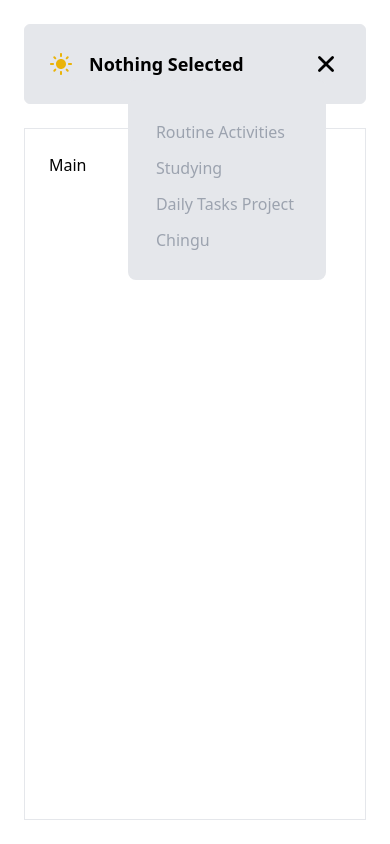
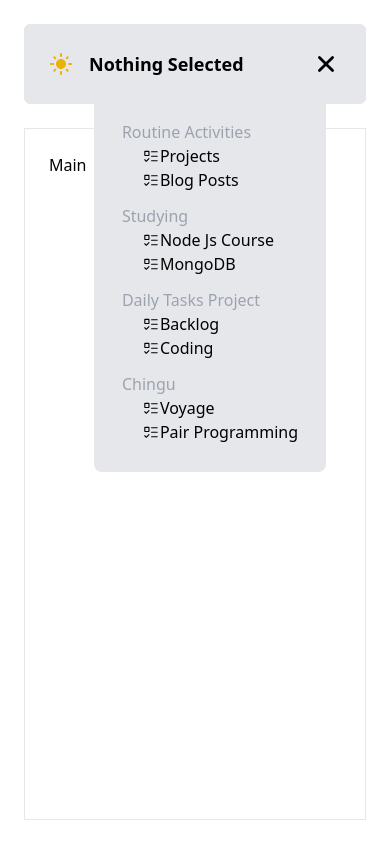
Before and after one commit to chingu-voyages/v47-tier2-team-10, a React (Create React App) app in the folder v47-client/: page /ProductPage in a window 390 px wide. Built offline with nearby package versions, Linux system fonts and the light colour scheme.

Commit message:
change icon, tailwind

```diff
--- a/v47-client/src/components/productpage/LeftNav/Activity.jsx
+++ b/v47-client/src/components/productpage/LeftNav/Activity.jsx
@@ -6,23 +6,23 @@ export default function Activity({ activity, handleFilterData }) {
   const [isDeleteIconVisible, setIsDeleteIconVisible] = useState(false);
 
   return (
-    <div className="md:flex items-center gap-1 ml-5 hidden text-gray-700">
+    <div className="md:flex items-center gap-2 ml-5">
       <div
-        className="flex gap-1 cursor-pointer"
+        className="flex gap-3 cursor-pointer"
         onMouseEnter={() => setIsDeleteIconVisible(true)}
         onMouseLeave={() => setIsDeleteIconVisible(false)}
       >
-        <button className="text-lg font-bold">
-          <GoTasklist />
-        </button>
-        <p onClick={() => handleFilterData(activity.activityName)}>
-          {activity.activityName}
-        </p>
-        {isDeleteIconVisible && (
-          <button className="text-lg font-bold text-red-500 hover:text-red-400">
+        <div className='hover:text-gray-700 flex'>
+          <button className="text-lg font-bold hover:text-gray-700">
+            <GoTasklist />
+          </button>
+          <p onClick={() => handleFilterData(activity.activityName)}>
+            {activity.activityName}
+          </p>
+          <button className={`${isDeleteIconVisible ? 'hidden md:block' : 'hidden'} text-lg font-bold text-red-500 hover:text-red-400 ml-2`}>
             <MdDeleteForever />
           </button>
-        )}
+        </div>
       </div>
     </div>
   );
```
